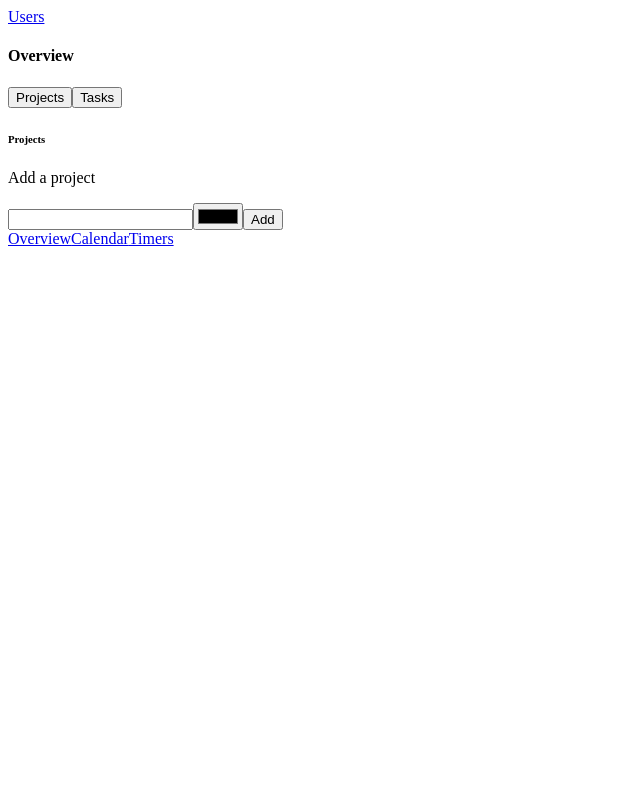
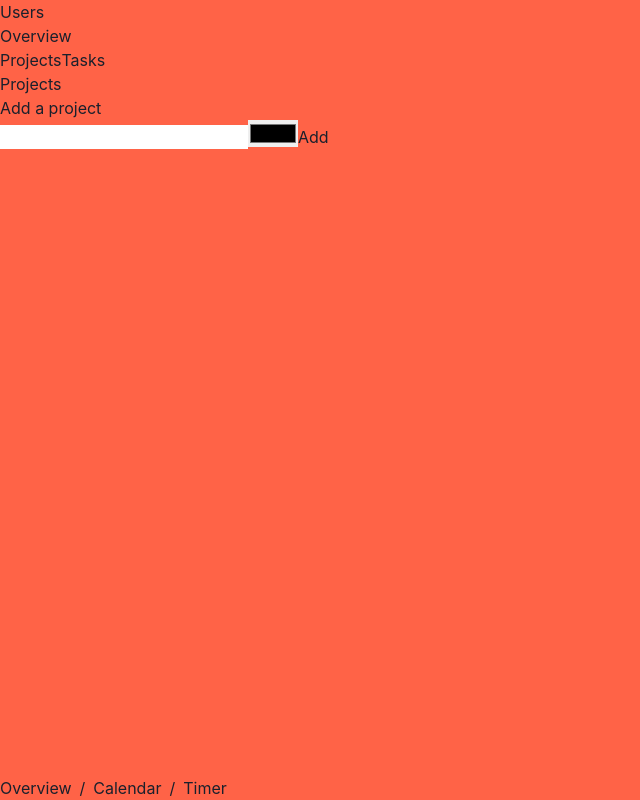
Before and after one commit to Zerowhizkey/TimeTrackingTwo, a React (Vite) app: page /overview in a window 1280 px wide. Shown: the whole page, without its empty margins (0-640 px from the left). Built offline with nearby package versions, Linux system fonts and the light colour scheme; data requests are answered from the project's data file.

Commit message:
got chakra to wokr and continue with styling

```diff
--- a/db.json
+++ b/db.json
@@ -1,50 +1,42 @@
 {
   "users": [
     {
-      "id": "032dce56-54b0-4a09-a877-6db92f60f168",
-      "name": "asd"
-    },
-    {
-      "id": "6beffc60-841a-4030-a16e-10df8480ff21",
-      "name": ""
+      "id": "ff151100-222a-4867-87d2-b462773c18a5",
+      "name": "haha"
     }
   ],
   "projects": [
     {
-      "id": "ba5c6b7f-8a1d-415d-9b1f-989951fd4380",
-      "userId": "032dce56-54b0-4a09-a877-6db92f60f168",
-      "name": "dd",
-      "color": "#e10909"
-    },
-    {
-      "id": "7f2c8a5b-05d4-4049-8cad-3a477ad6055b",
-      "userId": [],
-      "name": "lolol",
-      "color": ""
-    },
-    {
-      "id": "d61660d0-5e41-4c95-82d9-78149bf82437",
-      "userId": [],
-      "name": "lolol",
-      "color": ""
+      "id": "b2314fb8-1b03-4452-9658-486fcda275bd",
+      "userId": "ff151100-222a-4867-87d2-b462773c18a5",
+      "name": "hehe",
+      "color": "#cb1515"
     }
   ],
   "tasks": [
     {
-      "id": "8fbef99c-1e8c-4c81-9220-42e8d2c10907",
-      "userId": "032dce56-54b0-4a09-a877-6db92f60f168",
-      "projectId": "ba5c6b7f-8a1d-415d-9b1f-989951fd4380",
-      "title": "s"
+      "id": "2e2c69f0-0486-4c7a-b6b9-1f0ac659c5dc",
+      "userId": "ff151100-222a-4867-87d2-b462773c18a5",
+      "projectId": "b2314fb8-1b03-4452-9658-486fcda275bd",
+      "title": "huhu"
     }
   ],
   "timelogs": [
     {
-      "id": "90dc092d-26ac-439c-9989-fa5e74fe7648",
-      "userId": "032dce56-54b0-4a09-a877-6db92f60f168",
-      "projectId": "ba5c6b7f-8a1d-415d-9b1f-989951fd4380",
-      "taskId": "8fbef99c-1e8c-4c81-9220-42e8d2c10907",
-      "timerStart": 1667331317803,
-      "timerStop": 1667331323276
+      "id": "e455cf9b-5c46-4cff-9d11-c7613a54b11f",
+      "userId": "ff151100-222a-4867-87d2-b462773c18a5",
+      "projectId": "b2314fb8-1b03-4452-9658-486fcda275bd",
+      "taskId": "2e2c69f0-0486-4c7a-b6b9-1f0ac659c5dc",
+      "timerStart": 1667337031325,
+      "timerStop": 1667337032605
+    },
+    {
+      "id": "d361b966-eb40-4376-aa34-d7a061ae797e",
+      "userId": "ff151100-222a-4867-87d2-b462773c18a5",
+      "projectId": "b2314fb8-1b03-4452-9658-486fcda275bd",
+      "taskId": "2e2c69f0-0486-4c7a-b6b9-1f0ac659c5dc",
+      "timerStart": 1667373754090,
+      "timerStop": 1667373755664
     }
   ]
 }
--- a/package.json
+++ b/package.json
@@ -10,9 +10,13 @@
 		"preview": "vite preview"
 	},
 	"dependencies": {
+		"@chakra-ui/react": "^2.3.6",
+		"@emotion/react": "^11.10.5",
+		"@emotion/styled": "^11.10.5",
 		"axios": "^1.1.3",
 		"concurrently": "^7.5.0",
 		"dayjs": "^1.11.6",
+		"framer-motion": "^7.6.4",
 		"json-server": "^0.17.0",
 		"react": "^18.2.0",
 		"react-dom": "^18.2.0",
--- a/src/App.css
+++ /dev/null
@@ -1,5 +0,0 @@
-#root {
-	margin: 0;
-	padding: 0;
-	/* box-sizing: border-box; */
-}
--- a/src/App.jsx
+++ b/src/App.jsx
@@ -1,16 +1,11 @@
 import { createBrowserRouter, RouterProvider } from "react-router-dom";
 import Root from "../src/pages/Root";
 import Users from "../src/pages/Users";
-import "./App.css";
 import { ProjectProvider } from "./context/ProjectContext";
 import Overview from "./pages/Overview";
 import Calendar from "./pages/Calendar";
 import Timers from "./pages/Timers";
 
-import "@fontsource/roboto/300.css";
-import "@fontsource/roboto/400.css";
-import "@fontsource/roboto/500.css";
-import "@fontsource/roboto/700.css";
 const router = createBrowserRouter([
 	{
 		path: "/",
--- a/src/components/Navbar.jsx
+++ b/src/components/Navbar.jsx
@@ -1,13 +1,27 @@
 import React from "react";
-import { NavLink } from "react-router-dom";
-
+import { Link } from "react-router-dom";
+import { Breadcrumb, BreadcrumbItem, BreadcrumbLink, Box } from "@chakra-ui/react";
 const Navbar = () => {
 	return (
-		<div>
-			<NavLink to={"overview"}>Overview</NavLink>
-			<NavLink to={"calendar"}>Calendar</NavLink>
-			<NavLink to={"timers"}>Timers</NavLink>
-		</div>
+		<Box left="0" bottom="0" position="fixed">
+			<Breadcrumb>
+				<BreadcrumbItem>
+					<BreadcrumbLink as={Link} to="overview">
+						Overview
+					</BreadcrumbLink>
+				</BreadcrumbItem>
+				<BreadcrumbItem>
+					<BreadcrumbLink as={Link} to="calendar">
+						Calendar
+					</BreadcrumbLink>
+				</BreadcrumbItem>
+				<BreadcrumbItem isCurrentPage>
+					<BreadcrumbLink as={Link} to="timers">
+						Timer
+					</BreadcrumbLink>
+				</BreadcrumbItem>
+			</Breadcrumb>
+		</Box>
 	);
 };
 
--- a/src/index.css
+++ /dev/null
@@ -1,70 +0,0 @@
-:root {
-  font-family: Inter, Avenir, Helvetica, Arial, sans-serif;
-  font-size: 16px;
-  line-height: 24px;
-  font-weight: 400;
-
-  color-scheme: light dark;
-  color: rgba(255, 255, 255, 0.87);
-  background-color: #242424;
-
-  font-synthesis: none;
-  text-rendering: optimizeLegibility;
-  -webkit-font-smoothing: antialiased;
-  -moz-osx-font-smoothing: grayscale;
-  -webkit-text-size-adjust: 100%;
-}
-
-a {
-  font-weight: 500;
-  color: #646cff;
-  text-decoration: inherit;
-}
-a:hover {
-  color: #535bf2;
-}
-
-body {
-  margin: 0;
-  display: flex;
-  place-items: center;
-  min-width: 320px;
-  min-height: 100vh;
-}
-
-h1 {
-  font-size: 3.2em;
-  line-height: 1.1;
-}
-
-button {
-  border-radius: 8px;
-  border: 1px solid transparent;
-  padding: 0.6em 1.2em;
-  font-size: 1em;
-  font-weight: 500;
-  font-family: inherit;
-  background-color: #1a1a1a;
-  cursor: pointer;
-  transition: border-color 0.25s;
-}
-button:hover {
-  border-color: #646cff;
-}
-button:focus,
-button:focus-visible {
-  outline: 4px auto -webkit-focus-ring-color;
-}
-
-@media (prefers-color-scheme: light) {
-  :root {
-    color: #213547;
-    background-color: #ffffff;
-  }
-  a:hover {
-    color: #747bff;
-  }
-  button {
-    background-color: #f9f9f9;
-  }
-}
--- a/src/main.jsx
+++ b/src/main.jsx
@@ -1,9 +1,11 @@
 import React from "react";
 import ReactDOM from "react-dom/client";
 import App from "./App";
-
+import { ChakraProvider } from "@chakra-ui/react";
 ReactDOM.createRoot(document.getElementById("root")).render(
 	<React.StrictMode>
-		<App />
+		<ChakraProvider>
+			<App />
+		</ChakraProvider>
 	</React.StrictMode>
 );
--- a/src/pages/Root.jsx
+++ b/src/pages/Root.jsx
@@ -1,14 +1,14 @@
 import React from "react";
 import { NavLink, Outlet } from "react-router-dom";
 import Navbar from "../components/Navbar";
-
+import { Box } from "@chakra-ui/react";
 const Root = () => {
 	return (
-		<>
+		<Box bg="tomato" h="100vh">
 			<NavLink to={"/"}>Users</NavLink>
 			<Outlet />
 			<Navbar />
-		</>
+		</Box>
 	);
 };
 
```
Also changed, not shown: 1 other file (tests, documents, lock files or other folders).
